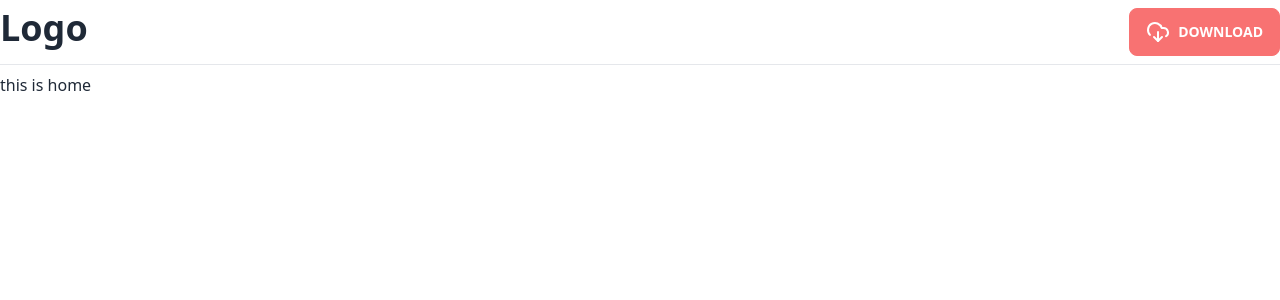
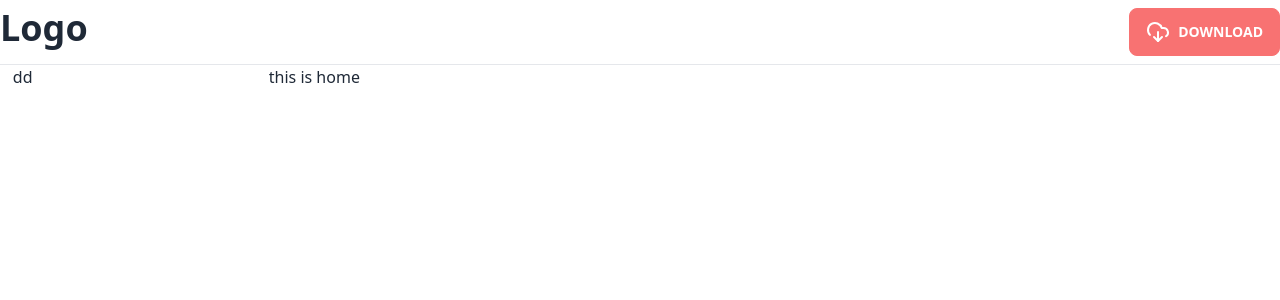
Before and after one commit to AshikurZaman01/LogoMaking-App---React, a React (Vite) app: page / in a window 1280 px wide. Shown: the top 300 px of the page. Built offline with nearby package versions, Linux system fonts and the light colour scheme.

Commit message:
add width sideNav anf Outlet

```diff
--- a/src/Components/Pages/Header/Header.jsx
+++ b/src/Components/Pages/Header/Header.jsx
@@ -2,7 +2,7 @@ import { Download, DownloadCloud, DownloadCloudIcon } from "lucide-react";
 
 const Header = () => {
     return (
-        <div className="container mx-auto my-2 border-b pb-2">
+        <div className="container mx-auto mt-2 border-b pb-2">
 
             <div className="flex justify-between">
                 <div>
--- /dev/null
+++ b/src/Components/Pages/SideNav/SideNav.jsx
@@ -0,0 +1,10 @@
+
+const SideNav = () => {
+    return (
+        <div>
+            dd
+        </div>
+    );
+};
+
+export default SideNav;
--- a/src/Components/Roots/Roots.jsx
+++ b/src/Components/Roots/Roots.jsx
@@ -1,11 +1,23 @@
 import { Outlet } from 'react-router-dom';
 import Header from '../Pages/Header/Header';
+import SideNav from '../Pages/SideNav/SideNav';
 
 const Roots = () => {
     return (
         <div>
             <Header></Header>
-            <Outlet></Outlet>
+
+            <div className='flex w-[98%] mx-auto '>
+
+                <div className='w-64'>
+                    <SideNav></SideNav>
+                </div>
+
+                <div className='flex-1'>
+                    <Outlet></Outlet>
+                </div>
+
+            </div>
         </div>
     );
 };
```
